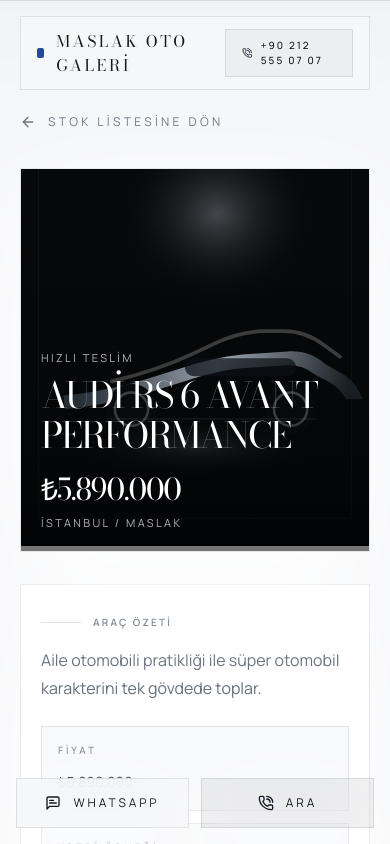
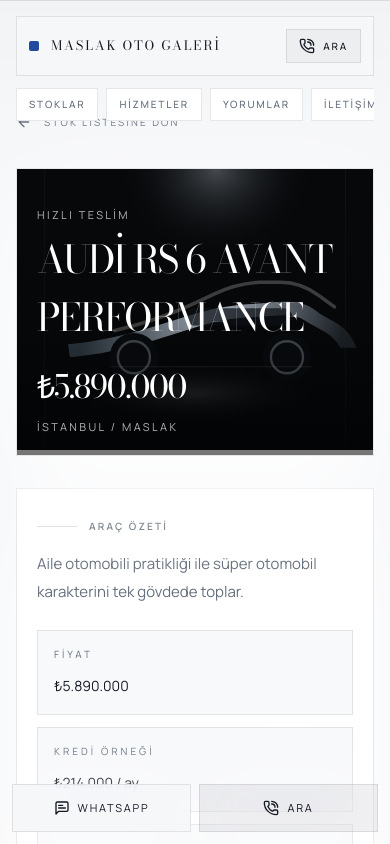
Before and after one commit to alitoprak28/Galeriprojem, a Next.js app: page /gallery/audi-rs6-avant-performance in a window 390 px wide. Shown: the top 844 px of the page. Built offline with nearby package versions, Linux system fonts and the light colour scheme.

Commit message:
Improve mobile layout polish

```diff
--- a/app/gallery/[slug]/page.tsx
+++ b/app/gallery/[slug]/page.tsx
@@ -82,7 +82,7 @@
           <Reveal>
             <Link
               href="/gallery"
-              className="inline-flex items-center gap-3 text-xs uppercase tracking-[0.28em] text-muted transition hover:text-foreground"
+              className="inline-flex items-center gap-3 text-[10px] uppercase tracking-[0.22em] text-muted transition hover:text-foreground sm:text-xs sm:tracking-[0.28em]"
             >
               <ArrowLeft className="h-4 w-4" />
               Stok listesine dön
@@ -90,7 +90,7 @@
           </Reveal>
 
           <div className="grid gap-8 xl:grid-cols-[1.15fr_0.85fr]">
-            <Reveal className="relative min-h-[24rem] overflow-hidden border border-foreground/10 bg-panel shadow-panel sm:min-h-[30rem]">
+            <Reveal className="relative min-h-[18rem] overflow-hidden border border-foreground/10 bg-panel shadow-panel sm:min-h-[30rem]">
               <ParallaxMedia
                 src={vehicle.image}
                 alt={vehicle.title}
@@ -105,12 +105,12 @@
                   <p className="text-[11px] uppercase tracking-[0.22em] text-white/70">
                     {vehicle.eyebrow}
                   </p>
-                  <h1 className="mt-2 font-display text-4xl uppercase tracking-[-0.05em] text-white sm:text-5xl">
+                  <h1 className="mt-2 text-balance font-display text-[2.4rem] uppercase tracking-[-0.05em] text-white sm:text-5xl">
                     {vehicle.title}
                   </h1>
                 </div>
                 <div className="text-left sm:text-right">
-                  <p className="font-display text-3xl uppercase tracking-[-0.04em] text-white sm:text-4xl">
+                  <p className="font-display text-[2rem] uppercase tracking-[-0.04em] text-white sm:text-4xl">
                     {vehicle.price}
                   </p>
                   <p className="mt-2 text-[11px] uppercase tracking-[0.22em] text-white/70">
@@ -123,7 +123,7 @@
             <div className="space-y-5">
               <Reveal className="border border-foreground/10 bg-panel p-5 shadow-panel sm:p-6">
                 <span className="eyebrow">Araç Özeti</span>
-                <p className="mt-4 text-base leading-7 text-muted sm:text-lg">{vehicle.tagline}</p>
+                <p className="mt-4 text-[15px] leading-7 text-muted sm:text-lg">{vehicle.tagline}</p>
 
                 <div className="mt-6 grid gap-3 sm:grid-cols-2">
                   {detailRows.map(([label, value]) => (
@@ -148,14 +148,14 @@
                 <div className="mt-4 grid gap-3 sm:grid-cols-2">
                   <a
                     href={whatsappHref}
-                    className="inline-flex items-center justify-center gap-3 border border-accent bg-accent px-5 py-4 text-xs uppercase tracking-[0.28em] text-white transition hover:opacity-90"
+                    className="inline-flex min-h-12 items-center justify-center gap-3 border border-accent bg-accent px-5 py-4 text-xs uppercase tracking-[0.22em] text-white transition hover:opacity-90 sm:tracking-[0.28em]"
                   >
                     WhatsApp'tan Sor
                     <MessageSquareText className="h-4 w-4" />
                   </a>
                   <a
                     href={`tel:${dealershipInfo.phoneRaw}`}
-                    className="inline-flex items-center justify-center gap-3 border border-foreground/10 px-5 py-4 text-xs uppercase tracking-[0.28em] text-foreground transition hover:border-foreground/20 hover:bg-foreground/[0.05]"
+                    className="inline-flex min-h-12 items-center justify-center gap-3 border border-foreground/10 px-5 py-4 text-xs uppercase tracking-[0.22em] text-foreground transition hover:border-foreground/20 hover:bg-foreground/[0.05] sm:tracking-[0.28em]"
                   >
                     Hemen Ara
                     <PhoneCall className="h-4 w-4" />
@@ -188,8 +188,8 @@
 
           <div className="grid gap-8 lg:grid-cols-[1.05fr_0.95fr]">
             <Reveal className="space-y-5 border border-foreground/10 bg-panel p-5 shadow-panel sm:p-6">
-              <p className="text-base leading-8 text-muted">{vehicle.description}</p>
-              <p className="text-base leading-8 text-muted">{vehicle.narrative}</p>
+              <p className="text-[15px] leading-7 text-muted sm:text-base sm:leading-8">{vehicle.description}</p>
+              <p className="text-[15px] leading-7 text-muted sm:text-base sm:leading-8">{vehicle.narrative}</p>
               <p className="text-sm leading-7 text-muted">{vehicle.priceNote}</p>
             </Reveal>
 
--- a/app/globals.css
+++ b/app/globals.css
@@ -69,11 +69,11 @@
 
 @layer components {
   .page-shell {
-    @apply mx-auto w-full max-w-shell px-5 sm:px-6 lg:px-10;
+    @apply mx-auto w-full max-w-shell px-4 sm:px-6 lg:px-10;
   }
 
   .section-space {
-    @apply py-14 sm:py-16 lg:py-20;
+    @apply py-12 sm:py-16 lg:py-20;
   }
 
   .eyebrow {
--- a/components/gallery/inventory-browser.tsx
+++ b/components/gallery/inventory-browser.tsx
@@ -79,11 +79,11 @@
         <div className="flex flex-col gap-3 lg:flex-row lg:items-end lg:justify-between">
           <div className="space-y-2">
             <p className="eyebrow">Hızlı filtreleme</p>
-            <h3 className="font-display text-3xl uppercase tracking-[-0.04em] sm:text-4xl">
+            <h3 className="font-display text-[2rem] uppercase tracking-[-0.04em] sm:text-4xl">
               Çok araç içinde doğru aracı kısa sürede bulun.
             </h3>
           </div>
-          <div className="flex items-center gap-3 text-[11px] uppercase tracking-[0.28em] text-muted">
+          <div className="flex items-center gap-3 text-[10px] uppercase tracking-[0.22em] text-muted sm:text-[11px] sm:tracking-[0.28em]">
             <SlidersHorizontal className="h-4 w-4" />
             {filteredVehicles.length} araç bulundu
           </div>
@@ -92,7 +92,7 @@
         <div className="grid gap-3 md:grid-cols-2 xl:grid-cols-[1.3fr_0.8fr_0.8fr_0.8fr_0.8fr]">
           <label className="space-y-2">
             <span className="text-[10px] uppercase tracking-[0.28em] text-muted">Arama</span>
-            <div className="flex items-center gap-3 border border-foreground/10 bg-background/60 px-4 py-3">
+            <div className="flex min-h-12 items-center gap-3 border border-foreground/10 bg-background/60 px-4 py-3">
               <Search className="h-4 w-4 text-muted" />
               <input
                 value={query}
--- a/components/layout/floating-contact.tsx
+++ b/components/layout/floating-contact.tsx
@@ -22,17 +22,17 @@
         </a>
       </div>
 
-      <div className="fixed inset-x-4 bottom-4 z-50 grid grid-cols-2 gap-3 md:hidden">
+      <div className="fixed inset-x-3 bottom-3 z-50 grid grid-cols-2 gap-2 sm:inset-x-4 sm:bottom-4 sm:gap-3 md:hidden">
         <a
           href={dealershipInfo.whatsapp}
-          className="inline-flex items-center justify-center gap-3 border border-foreground/10 bg-background/90 px-4 py-4 text-xs uppercase tracking-[0.24em] text-foreground shadow-panel backdrop-blur-xl"
+          className="inline-flex min-h-12 items-center justify-center gap-2 border border-foreground/10 bg-background/90 px-3 py-3 text-[11px] uppercase tracking-[0.16em] text-foreground shadow-panel backdrop-blur-xl sm:gap-3 sm:px-4 sm:py-4 sm:text-xs sm:tracking-[0.24em]"
         >
           <MessageSquareText className="h-4 w-4" />
           WhatsApp
         </a>
         <a
           href={`tel:${dealershipInfo.phoneRaw}`}
-          className="inline-flex items-center justify-center gap-3 border border-foreground/10 bg-foreground/[0.06] px-4 py-4 text-xs uppercase tracking-[0.24em] text-foreground shadow-panel backdrop-blur-xl"
+          className="inline-flex min-h-12 items-center justify-center gap-2 border border-foreground/10 bg-foreground/[0.06] px-3 py-3 text-[11px] uppercase tracking-[0.16em] text-foreground shadow-panel backdrop-blur-xl sm:gap-3 sm:px-4 sm:py-4 sm:text-xs sm:tracking-[0.24em]"
         >
           <PhoneCall className="h-4 w-4" />
           Ara
--- a/components/layout/navbar.tsx
+++ b/components/layout/navbar.tsx
@@ -35,16 +35,16 @@
       <div className="page-shell pt-4 sm:pt-6">
         <div
           className={cn(
-            "flex items-center justify-between gap-4 border bg-background px-4 py-3 transition-all duration-300 sm:px-6",
+            "flex items-center justify-between gap-3 border bg-background px-3 py-3 transition-all duration-300 sm:px-6",
             scrolled
               ? "border-foreground/10 shadow-panel"
               : "border-foreground/10"
           )}
         >
-          <Link href="/" className="group inline-flex items-center gap-3">
+          <Link href="/" className="group inline-flex min-w-0 items-center gap-3">
             <span className="h-2.5 w-2.5 rounded-sm bg-accent" />
-            <div>
-              <p className="font-display text-base uppercase tracking-[0.16em] text-foreground sm:text-xl">
+            <div className="min-w-0">
+              <p className="truncate font-display text-[13px] uppercase tracking-[0.14em] text-foreground sm:text-xl">
                 {dealershipInfo.name}
               </p>
               <p className="hidden text-[10px] font-medium uppercase tracking-[0.22em] text-muted sm:block sm:text-[11px]">
@@ -53,7 +53,7 @@
             </div>
           </Link>
 
-          <div className="flex items-center gap-2 sm:gap-3">
+          <div className="flex shrink-0 items-center gap-2 sm:gap-3">
             <nav className="hidden items-center gap-5 lg:flex">
               {links.map((link) => {
                 const active = link.href === "/gallery" ? pathname === "/gallery" : false;
@@ -75,12 +75,25 @@
 
             <a
               href={`tel:${dealershipInfo.phoneRaw}`}
-              className="inline-flex items-center gap-2 border border-foreground/10 bg-foreground/[0.04] px-4 py-2 text-[10px] font-medium uppercase tracking-[0.2em] text-foreground transition hover:border-foreground/20 hover:bg-foreground/[0.08] sm:text-[11px]"
+              className="inline-flex items-center gap-2 border border-foreground/10 bg-foreground/[0.04] px-3 py-2 text-[10px] font-medium uppercase tracking-[0.18em] text-foreground transition hover:border-foreground/20 hover:bg-foreground/[0.08] sm:px-4 sm:text-[11px]"
             >
               <PhoneCall className="h-4 w-4" />
-              {dealershipInfo.phoneDisplay}
+              <span className="hidden sm:inline">{dealershipInfo.phoneDisplay}</span>
+              <span className="sm:hidden">Ara</span>
             </a>
           </div>
+        </div>
+
+        <div className="mt-3 flex gap-2 overflow-x-auto pb-1 lg:hidden">
+          {links.map((link) => (
+            <Link
+              key={link.href}
+              href={link.href}
+              className="whitespace-nowrap border border-foreground/10 bg-panel px-3 py-2 text-[10px] font-medium uppercase tracking-[0.18em] text-muted transition hover:text-foreground"
+            >
+              {link.label}
+            </Link>
+          ))}
         </div>
       </div>
     </motion.header>
--- a/components/sections/hero-search-panel.tsx
+++ b/components/sections/hero-search-panel.tsx
@@ -85,7 +85,7 @@
 
       <button
         type="submit"
-        className="inline-flex items-center justify-center gap-3 border border-accent bg-accent px-5 py-3 text-xs uppercase tracking-[0.28em] text-white transition hover:opacity-90"
+        className="inline-flex min-h-12 items-center justify-center gap-3 border border-accent bg-accent px-5 py-3 text-xs uppercase tracking-[0.22em] text-white transition hover:opacity-90 sm:min-h-0 sm:tracking-[0.28em]"
       >
         Stok Ara
         <Search className="h-4 w-4" />
--- a/components/ui/section-heading.tsx
+++ b/components/ui/section-heading.tsx
@@ -21,11 +21,11 @@
       )}
     >
       <span className="eyebrow">{eyebrow}</span>
-      <h2 className="text-balance font-display text-4xl uppercase tracking-[-0.04em] text-foreground sm:text-5xl lg:text-6xl">
+      <h2 className="text-balance font-display text-[2rem] uppercase tracking-[-0.04em] text-foreground sm:text-5xl lg:text-6xl">
         {title}
       </h2>
       {description ? (
-        <p className="max-w-2xl text-base leading-7 text-muted sm:text-lg">
+        <p className="max-w-2xl text-[15px] leading-7 text-muted sm:text-lg">
           {description}
         </p>
       ) : null}
```
Also changed, not shown: components/gallery/vehicle-list-item.tsx (+8 -8 lines), components/sections/hero-section.tsx (+10 -10 lines).
